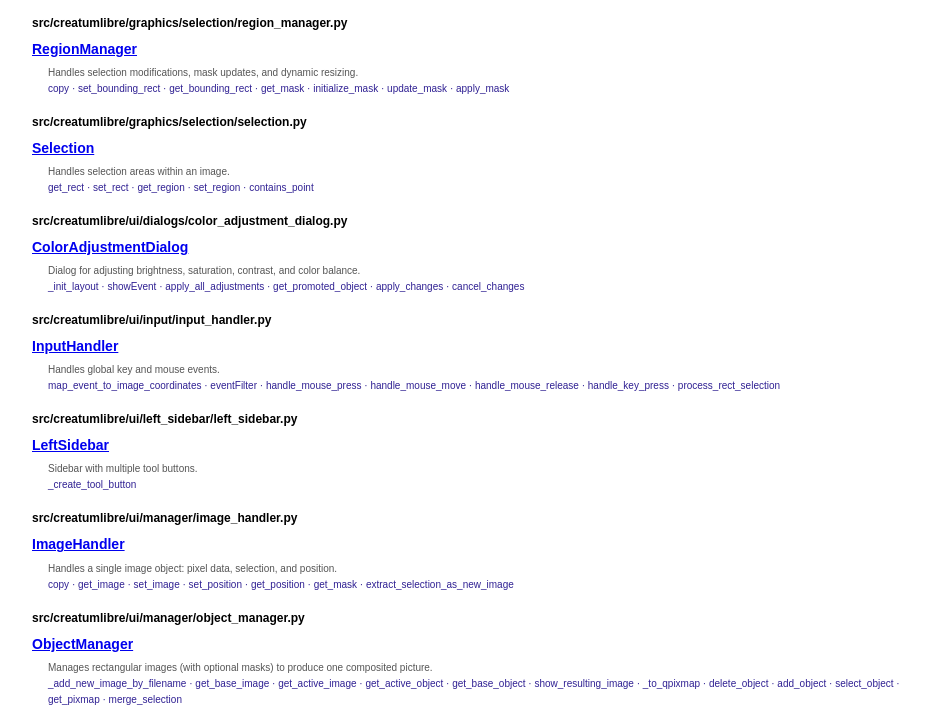
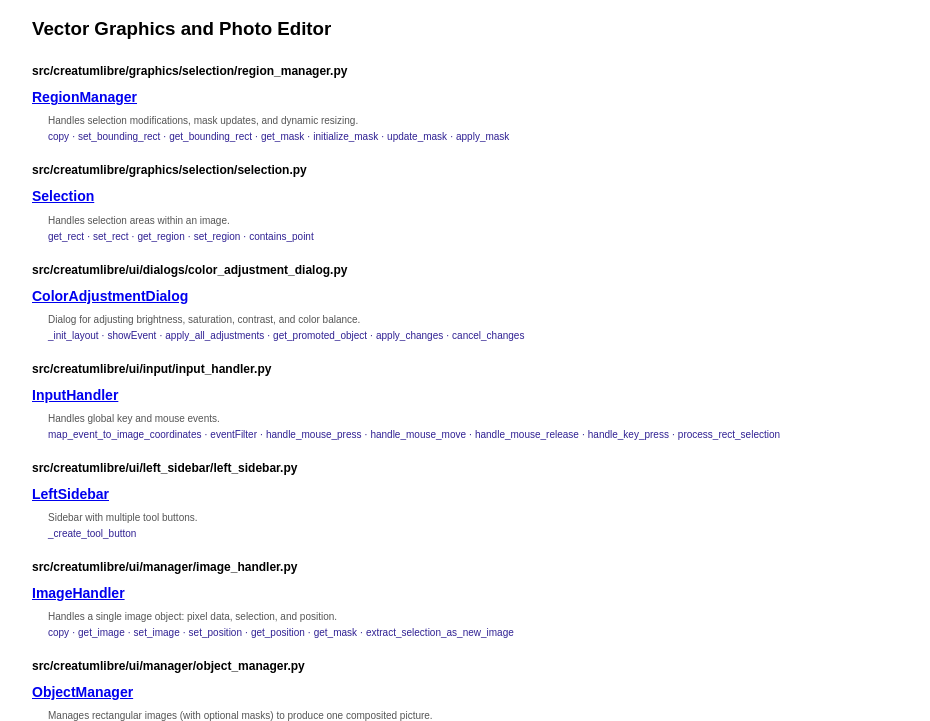
Before and after one commit to UMBRELLABROS/CreatumLibre, a plain HTML site: page index.html in a window 1280 px wide. Shown: the part 91-812 px from the top of the page, without its empty margins (158-1088 px from the left). Drawn offline with Linux system fonts and the light colour scheme.

Commit message:
deploy: 5a8d3903531a2e51a473c5b440b509e9ea2abb09

```diff
--- a/index.html
+++ b/index.html
@@ -34,6 +34,7 @@
 </head>
 <body>
   <h1>CreatumLibre — Module Index</h1>
+  <h3>Vector Graphics and Photo Editor</h3>
 
     <div class="path">src/creatumlibre/graphics/selection/region_manager.py</div>
     <div class="classname">
```
